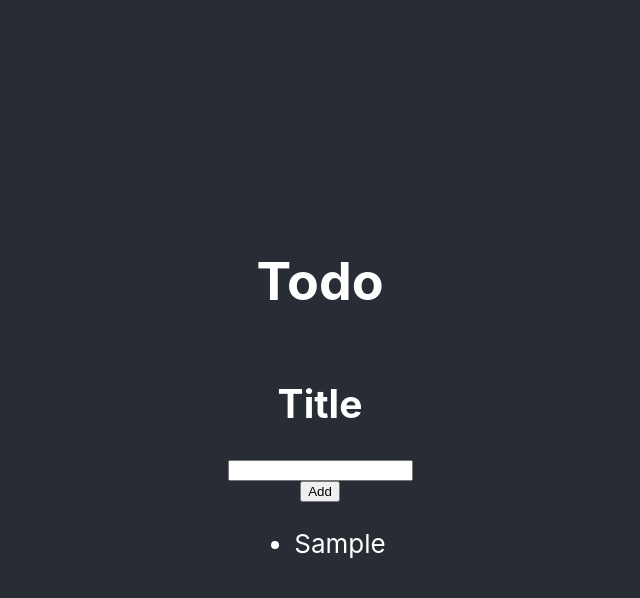
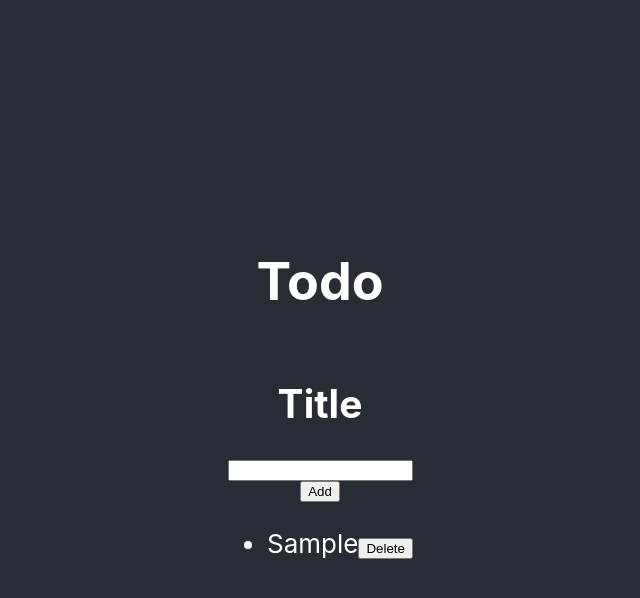
Before and after one commit to toshi-ino/todo-list-react-7, a React (Create React App) app: page / in a window 1280 px wide. Both pictures are taken after typing "Sample" into the empty fields and a click on the button "Add". Shown: the top 598 px of the page, without its empty margins (320-960 px from the left). Built offline with nearby package versions, Linux system fonts and the light colour scheme.

Commit message:
Code Refactoring.

```diff
--- a/src/App.js
+++ b/src/App.js
@@ -3,17 +3,21 @@ import "./App.css";
 import { useState } from "react";
 
 function App() {
+  const [todos, setTodos] = useState([]);
   const [text, setText] = useState("");
-  const [lists, setLists] = useState([]);
 
-  const handleTextChange = (e) => {
+  const handleTodoChange = (e) => {
     setText(e.target.value);
   };
 
   const handleAddClick = () => {
-    setLists([...lists, text]);
-    console.log([...lists, text]);
+    setTodos([...todos, text]);
+
     setText("");
+  };
+
+  const handleDeleteClick = () => {
+    console.log("click");
   };
 
   return (
@@ -26,14 +30,19 @@ function App() {
           type="text"
           className=""
           value={text}
-          onChange={handleTextChange}
+          onChange={handleTodoChange}
         />
         <button onClick={handleAddClick}>Add</button>
         <div className="App-content">
           <ul>
-            {lists.map((list, id) => {
+            {todos.map((todo, id) => {
               console.log(id);
-              return <li key={id}>{list}</li>;
+              return (
+                <li key={id}>
+                  {todo}
+                  <button onClick={handleDeleteClick}>Delete</button>
+                </li>
+              );
             })}
           </ul>
         </div>
```
